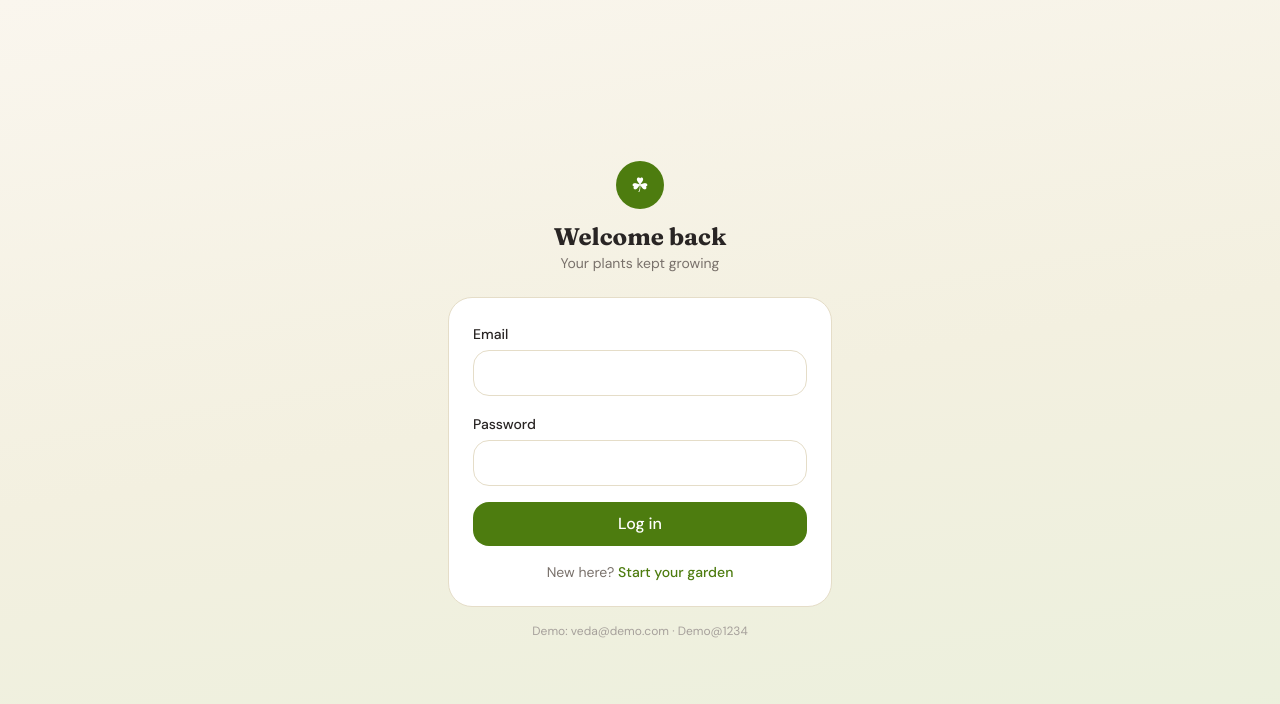
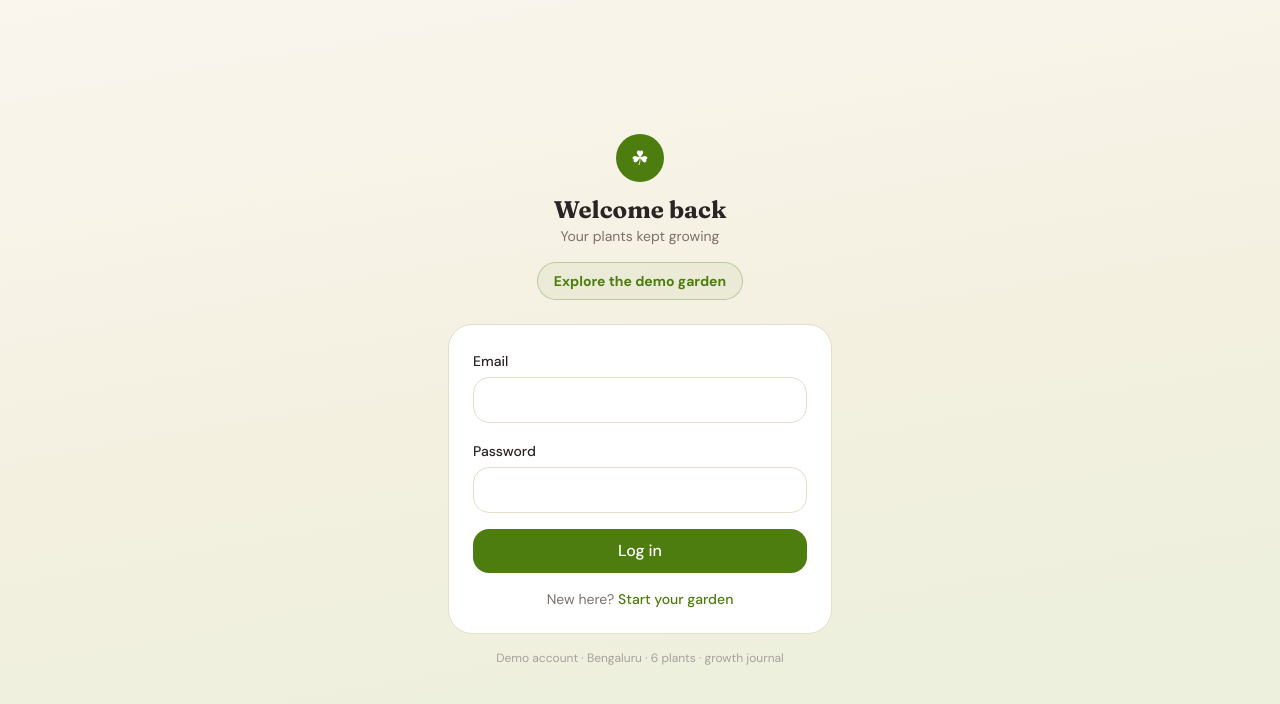
Before and after one commit to sharanya1533/Botanibot, a React (Vite) app in the folder frontend/: page /login in a window 1280 px wide. Shown: the top 704 px of the page. Built offline with nearby package versions, Linux system fonts and the light colour scheme; no server answers.

Commit message:
Update Botanibot project configuration

```diff
--- a/frontend/src/pages/Login.jsx
+++ b/frontend/src/pages/Login.jsx
@@ -10,6 +10,7 @@ export default function Login() {
   const [form, setForm] = useState({ email: '', password: '' });
   const [error, setError] = useState('');
   const [busy, setBusy] = useState(false);
+  const fillDemo = () => setForm({ email: 'veda@demo.com', password: 'Demo@1234' });
 
   async function submit(e) {
     e.preventDefault();
@@ -34,6 +35,7 @@ export default function Login() {
           <span className="mx-auto grid h-12 w-12 place-items-center rounded-full bg-leaf text-xl text-white">☘</span>
           <h1 className="serif mt-3 text-2xl font-bold">Welcome back</h1>
           <p className="text-sm text-stone-500">Your plants kept growing</p>
+          <button type="button" onClick={fillDemo} className="mt-4 rounded-full border border-leaf/30 bg-leaf/5 px-4 py-2 text-sm font-semibold text-leaf transition hover:bg-leaf/10">Explore the demo garden</button>
         </div>
         <form onSubmit={submit} className="space-y-4 rounded-3xl border border-sand bg-white p-6">
           {error && <p className="rounded-xl bg-red-50 px-3 py-2 text-sm text-terra">{error}</p>}
@@ -46,7 +48,7 @@ export default function Login() {
           <button disabled={busy} className="w-full rounded-2xl bg-leaf py-2.5 font-medium text-white hover:opacity-90 disabled:opacity-60">{busy ? 'Growing…' : 'Log in'}</button>
           <p className="text-center text-sm text-stone-500">New here? <Link to="/register" className="font-medium text-leaf hover:underline">Start your garden</Link></p>
         </form>
-        <p className="mt-4 text-center text-xs text-stone-400">Demo: veda@demo.com · Demo@1234</p>
+        <p className="mt-4 text-center text-xs text-stone-400">Demo account · Bengaluru · 6 plants · growth journal</p>
       </div>
     </div>
   );
```
Also changed, not shown: 2 other files (tests, documents, lock files or other folders).
